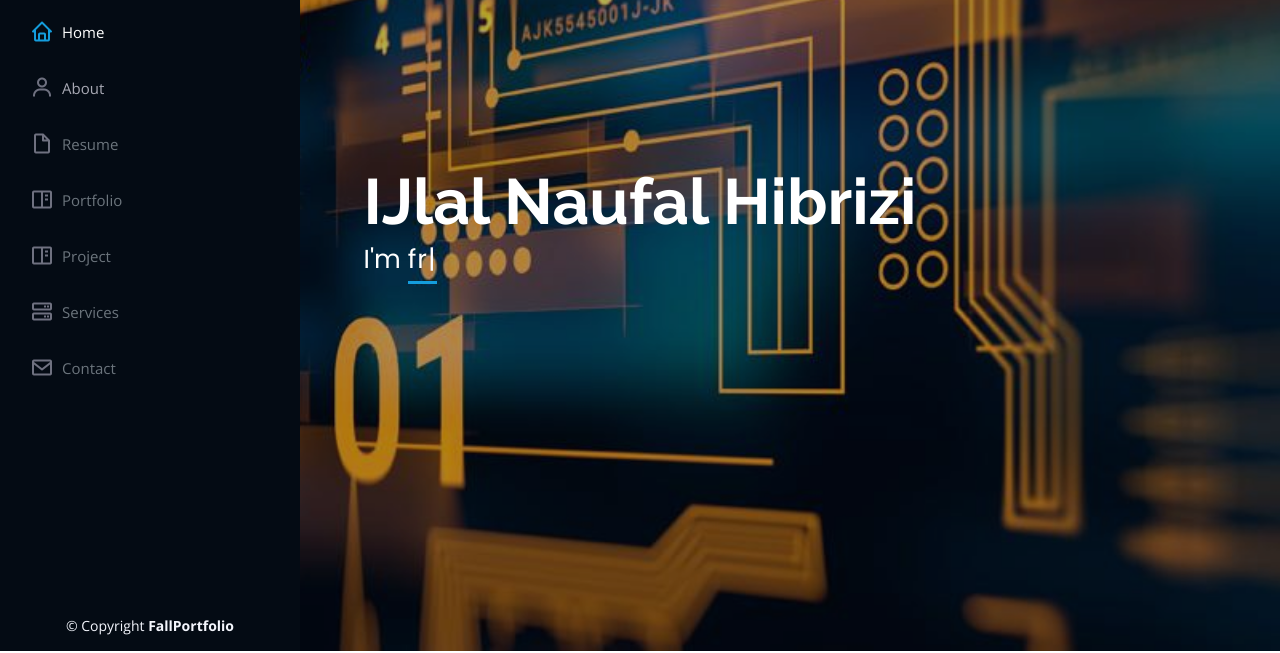
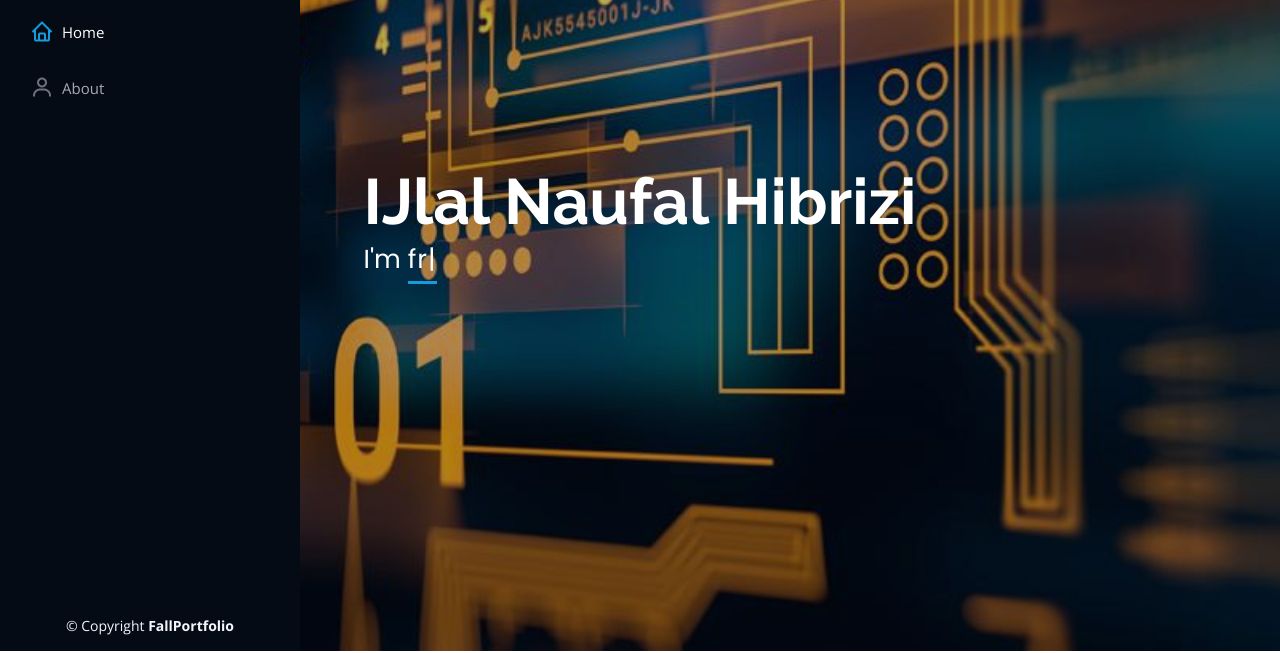
Before and after one commit to IJlnflhbrzDev/FallPortfolio, a plain HTML site: page index.html in a window 1280 px wide. Shown: the part 149-802 px from the top of the page. Drawn offline with nearby package versions, Linux system fonts and the light colour scheme.

Commit message:
tahap developmetn link path navigation

```diff
--- a/index.html
+++ b/index.html
@@ -51,11 +51,11 @@
         <ul>
           <li class="active"><a href="index.html"><i class="bx bx-home"></i> <span>Home</span></a></li>
           <li><a href="#about"><i class="bx bx-user"></i> <span>About</span></a></li>
-          <li><a class="nav-link disabled" href="#resume"><i class="bx bx-file-blank"></i> <span>Resume</span></a></li>
-          <li><a class="nav-link disabled" href="#portfolio"><i class="bx bx-book-content"></i> Portfolio</a></li>
-          <li><a class="nav-link disabled" href="#project"><i class="bx bx-book-content"></i> Project</a></li>
-          <li><a class="nav-link disabled" href="#services"><i class="bx bx-server"></i> Services</a></li>
-          <li><a class="nav-link disabled" href="#contact"><i class="bx bx-envelope"></i> Contact</a></li>
+          <!-- <li><a class="nav-link disabled" href="#resume"><i class="bx bx-file-blank"></i> <span>Resume</span></a></li> -->
+          <!-- <li><a class="nav-link disabled" href="#portfolio"><i class="bx bx-book-content"></i> Portfolio</a></li> -->
+          <!-- <li><a class="nav-link disabled" href="#project"><i class="bx bx-book-content"></i> Project</a></li> -->
+          <!-- <li><a class="nav-link disabled" href="#services"><i class="bx bx-server"></i> Services</a></li> -->
+          <!-- <li><a class="nav-link disabled" href="#contact"><i class="bx bx-envelope"></i> Contact</a></li> -->
 
         </ul>
       </nav><!-- .nav-menu -->
```
